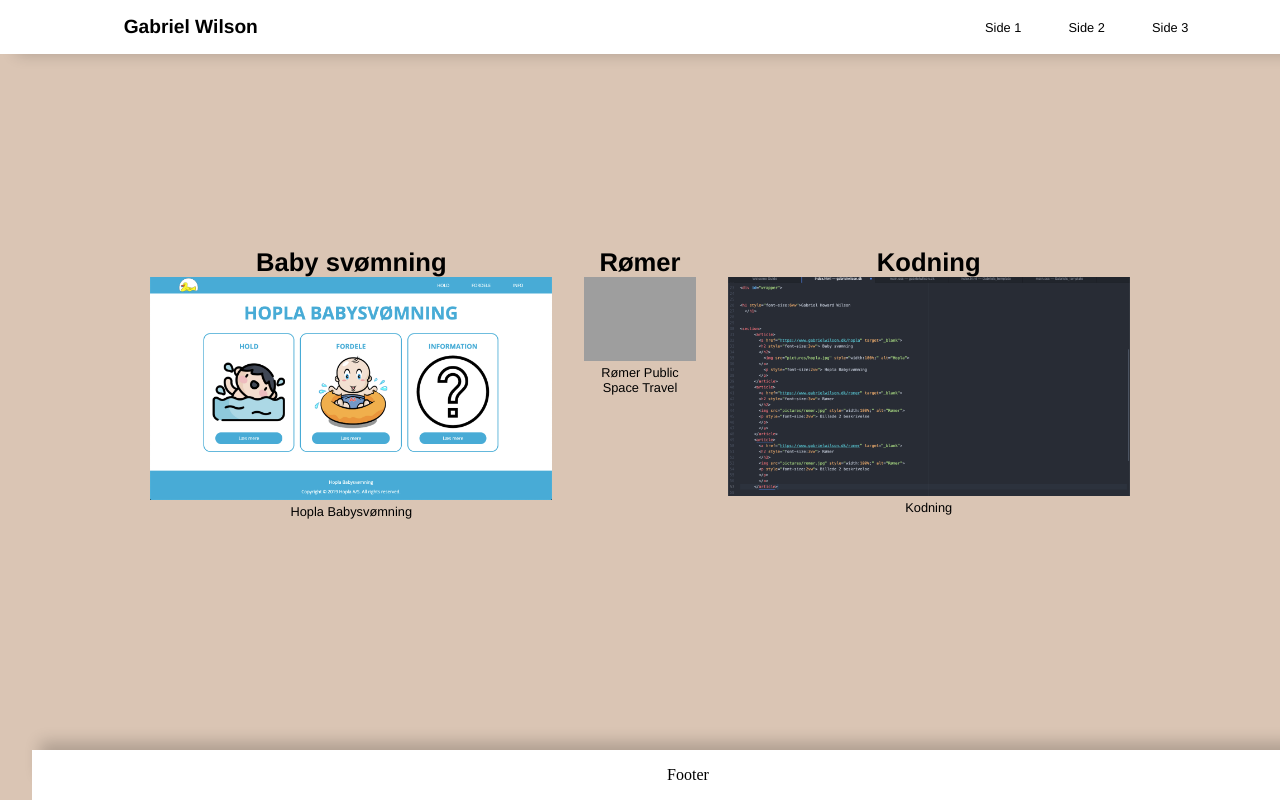
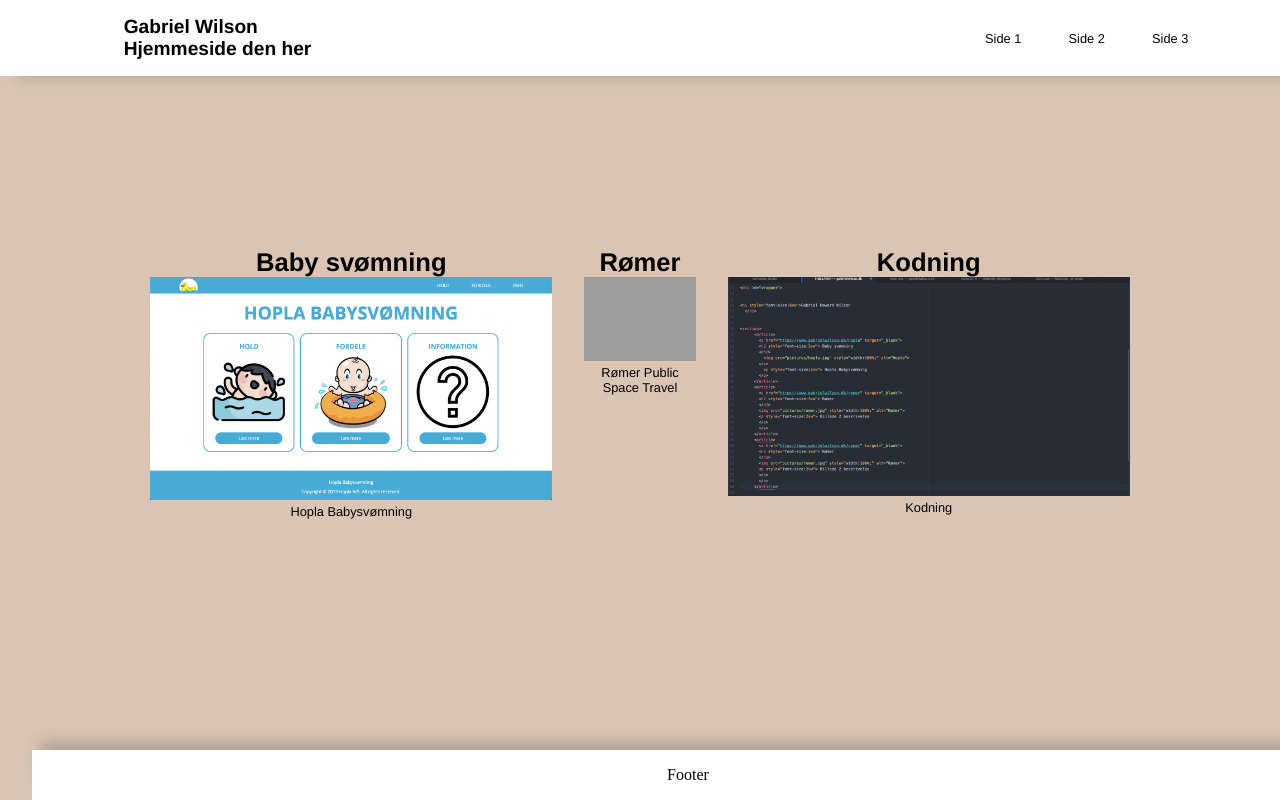
Before and after one commit to ghw1712/gentlewater, a plain HTML site: page index.html in a window 1280 px wide. Drawn offline with Linux system fonts and the light colour scheme; grey boxes are pictures that could not be loaded.

Commit message:
Tilføjet titel.

```diff
--- a/index.html
+++ b/index.html
@@ -11,7 +11,7 @@
 
 <header class="header">
 	<nav>
-		<h1 style="font-size:1.5vw">Gabriel Wilson
+		<h1 style="font-size:1.5vw">Gabriel Wilson Hjemmeside den her
 			</h1>
 	<!--	<img src="pictures/logogabriel.png" alt="LOGO"-->
 		<ul>
```
